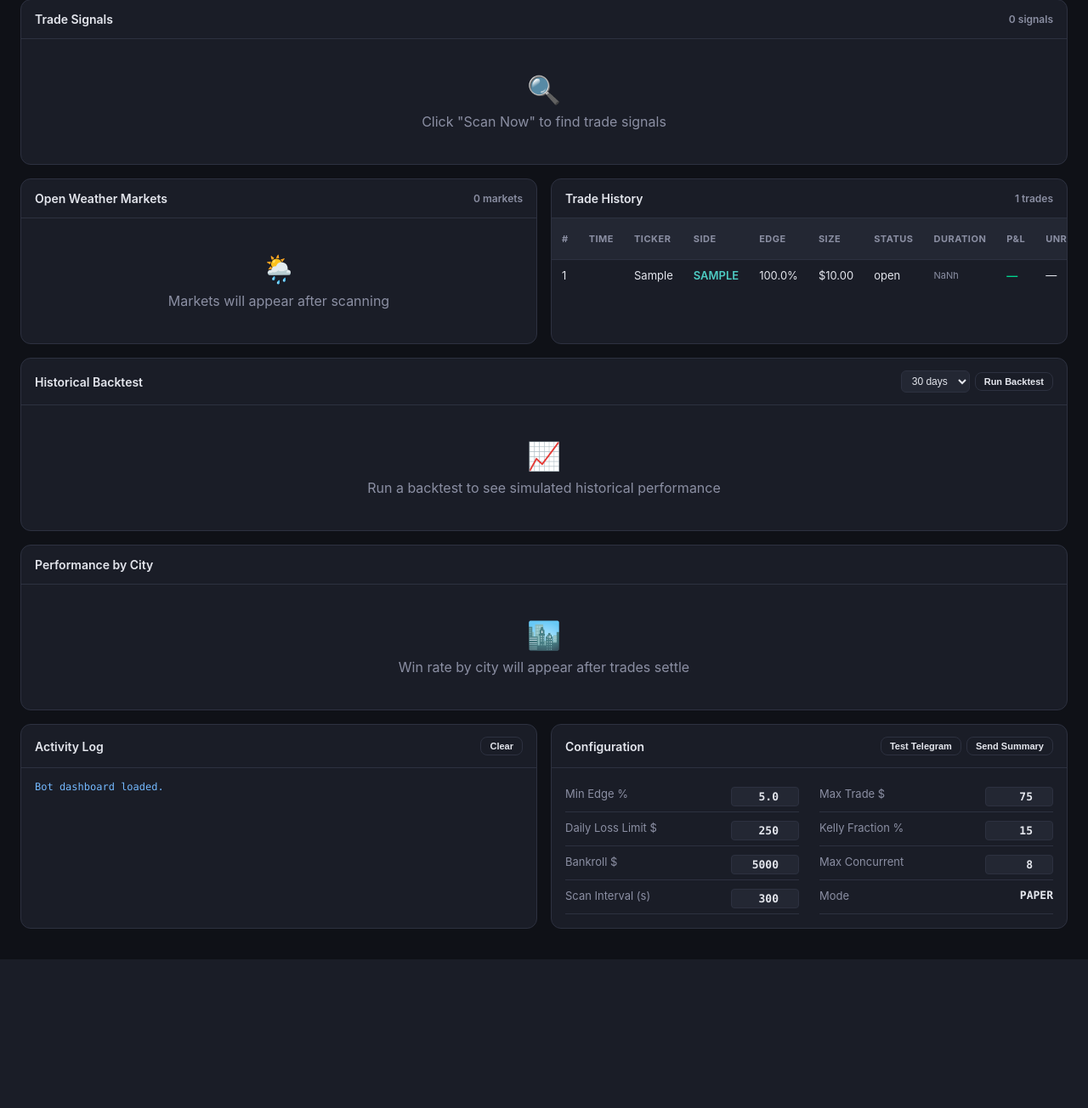
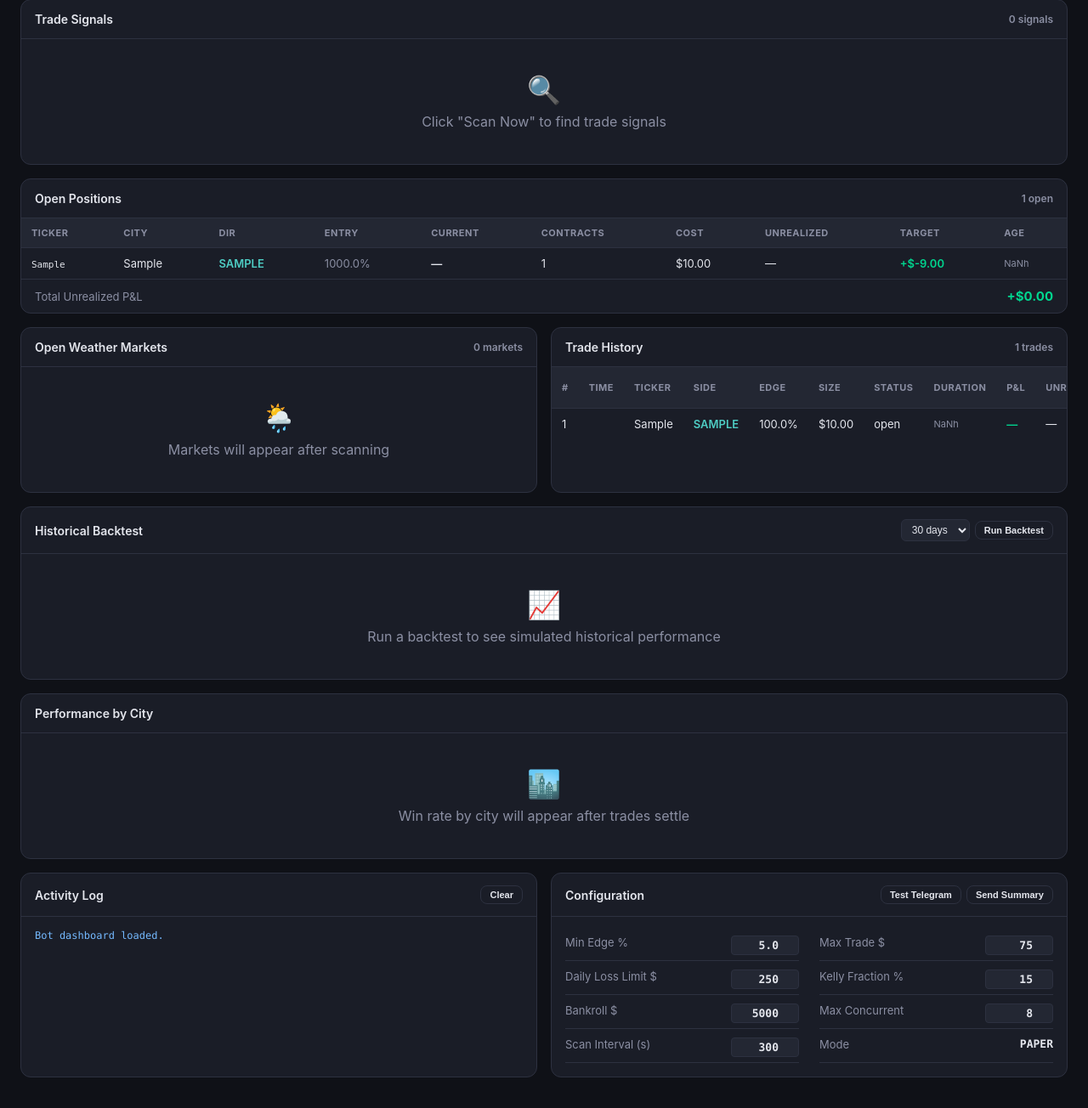
Before and after one commit to Angeshen/Weather, a Flask app: page / in a window 1280 px wide. Shown: the part 604-1908 px from the top of the page at 85% size. Before the commit the page ends 1733 px from the top, so only its background shows below. Run offline with Flask 3, Linux system fonts and the light colour scheme; tables that the repository leaves empty hold one stand-in row (values such as "Sample post"); data that the repository does not hold is empty.

Commit message:
Bot update Sat 03/28/2026 22:18:42.47

```diff
--- a/src/web/templates/dashboard.html
+++ b/src/web/templates/dashboard.html
@@ -191,6 +191,17 @@
             </div>
         </div>
 
+        <!-- Open Positions -->
+        <div class="panel">
+            <div class="panel-header">
+                <span>Open Positions</span>
+                <span class="last-scan" id="openPosCount">0 open</span>
+            </div>
+            <div class="panel-body" id="openPosBody">
+                <div class="empty-state"><div class="icon">&#128BC;</div><p>No open positions</p></div>
+            </div>
+        </div>
+
         <!-- Markets + Trades -->
         <div class="two-col">
             <div class="panel">
@@ -353,12 +364,67 @@ async function refreshStatus() {
     } catch(e) {}
 }
 
+async function refreshOpenPositions(openTrades) {
+    const body = $('openPosBody');
+    const countEl = $('openPosCount');
+    if (!openTrades || !openTrades.length) {
+        countEl.textContent = '0 open';
+        body.innerHTML = '<div class="empty-state"><div class="icon">&#128BC;</div><p>No open positions</p></div>';
+        return;
+    }
+    countEl.textContent = openTrades.length + ' open';
+    let totalUnrealized = 0;
+    let html = '<table><thead><tr><th>Ticker</th><th>City</th><th>Dir</th><th>Entry</th><th>Current</th><th>Contracts</th><th>Cost</th><th>Unrealized</th><th>Target</th><th>Age</th></tr></thead><tbody>';
+    for (const t of openTrades) {
+        const unreal = t.unrealized_pnl;
+        if (unreal != null) totalUnrealized += unreal;
+        const unrealClass = unreal == null ? '' : unreal >= 0 ? 'pnl-pos' : 'pnl-neg';
+        const unrealStr = unreal != null ? `<span class="${unrealClass}">${unreal >= 0 ? '+' : ''}${usd(unreal)}</span>` : '—';
+        const entryPct = t.market_price != null ? pct(t.market_price) : '—';
+        const curPct = t.current_price != null ? pct(t.current_price) : '—';
+        const dirClass = (t.direction||'').includes('ABOVE') || t.side === 'yes' ? 'dir-above' : 'dir-below';
+        // Age
+        let age = '—';
+        if (t.timestamp) {
+            const diffH = Math.floor((Date.now() - new Date(t.timestamp)) / 3600000);
+            const diffD = Math.floor(diffH / 24);
+            age = diffD > 0 ? `${diffD}d ${diffH%24}h` : `${diffH}h`;
+        }
+        // Win target = profit if settles in our favor
+        const target = (t.contracts && t.position_size_usd)
+            ? `<span class="pnl-pos">+${usd(t.contracts - t.position_size_usd)}</span>`
+            : '—';
+        html += `<tr>
+            <td><code style="font-size:11px">${t.ticker||'?'}</code></td>
+            <td>${t.city||'?'}</td>
+            <td class="${dirClass}">${(t.side||'').toUpperCase()}</td>
+            <td style="color:var(--text-dim)">${entryPct}</td>
+            <td style="font-weight:600">${curPct}</td>
+            <td>${t.contracts||'?'}</td>
+            <td>${t.position_size_usd ? usd(t.position_size_usd) : '—'}</td>
+            <td>${unrealStr}</td>
+            <td>${target}</td>
+            <td style="color:var(--text-dim);font-size:11px">${age}</td>
+        </tr>`;
+    }
+    html += '</tbody></table>';
+    // Unrealized P&L summary bar
+    const totalClass = totalUnrealized >= 0 ? 'pnl-pos' : 'pnl-neg';
+    html += `<div style="padding:10px 16px;border-top:1px solid var(--border);font-size:13px;display:flex;justify-content:space-between;align-items:center;">
+        <span style="color:var(--text-dim)">Total Unrealized P&amp;L</span>
+        <span class="${totalClass}" style="font-weight:700;font-size:15px">${totalUnrealized >= 0 ? '+' : ''}${usd(totalUnrealized)}</span>
+    </div>`;
+    body.innerHTML = html;
+}
+
 async function refreshTrades() {
     try {
         const [trades, openTrades] = await Promise.all([
             api('/api/trades?limit=20'),
             api('/api/open-trades').catch(() => []),
         ]);
+        // Update open positions panel with live data
+        await refreshOpenPositions(openTrades);
         const unrealizedMap = {};
         for (const t of openTrades) {
             if (t.unrealized_pnl !== null && t.unrealized_pnl !== undefined) {
```
